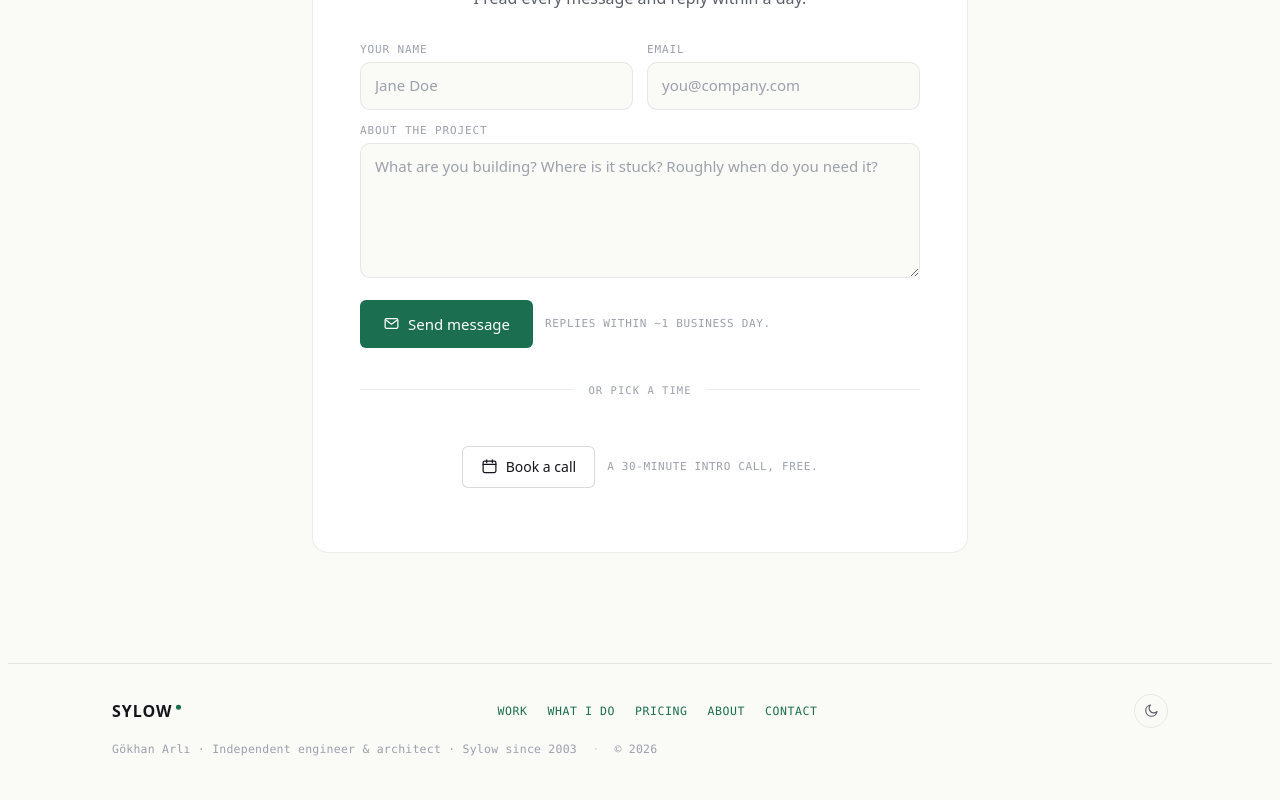
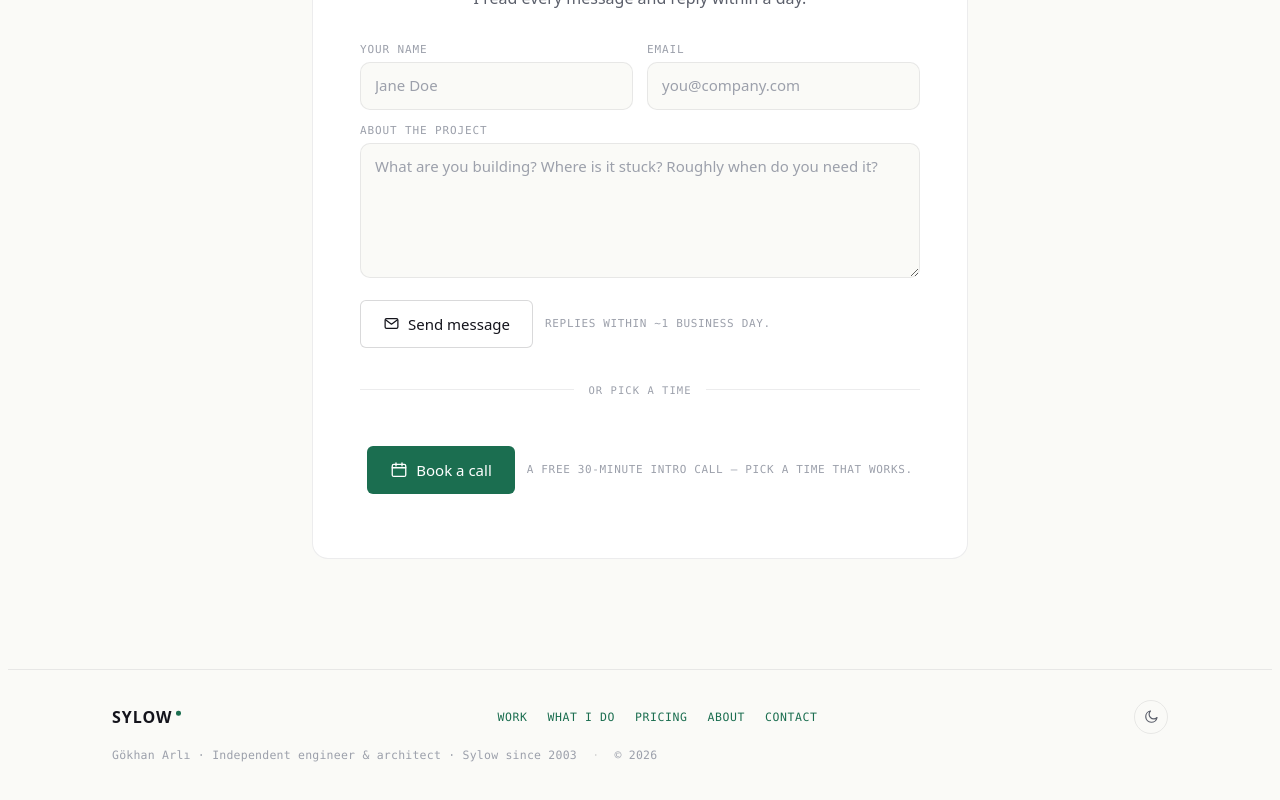
Before and after one commit to sylow/sylow.net, a Nuxt app: page / in a window 1280 px wide. Shown: the part 9385-10185 px from the top of the page. Built offline with nearby package versions, Linux system fonts and the light colour scheme.

Commit message:
style(contact): emphasize book-a-call over the form
Promote "Book a call" to the primary accent button and step the
form's submit down to secondary, so booking a call reads as the
main action. Also clarify the call hint.

```diff
--- a/app/components/SiteContact.vue
+++ b/app/components/SiteContact.vue
@@ -243,7 +243,7 @@ async function submit() {
         <div class="cta-actions">
           <button
             type="submit"
-            class="wordy-btn wordy-btn--primary wordy-btn--lg"
+            class="wordy-btn wordy-btn--secondary wordy-btn--lg"
             :disabled="status === 'submitting' || (submitAttempted && !isValid)"
           >
             <AppIcon name="mail" :size="17" />
@@ -264,15 +264,15 @@ async function submit() {
 
       <div v-if="CAL_LINK" class="cta-actions">
         <a
-          class="wordy-btn wordy-btn--secondary"
+          class="wordy-btn wordy-btn--primary wordy-btn--lg"
           :href="CAL_URL"
           target="_blank"
           rel="noopener noreferrer"
           @click="openCal"
         >
-          <AppIcon name="calendar" :size="17" /> Book a call
+          <AppIcon name="calendar" :size="18" /> Book a call
         </a>
-        <span class="cta-form-hint">A 30-minute intro call, free.</span>
+        <span class="cta-form-hint">A free 30-minute intro call — pick a time that works.</span>
       </div>
     </div>
   </div>
```
